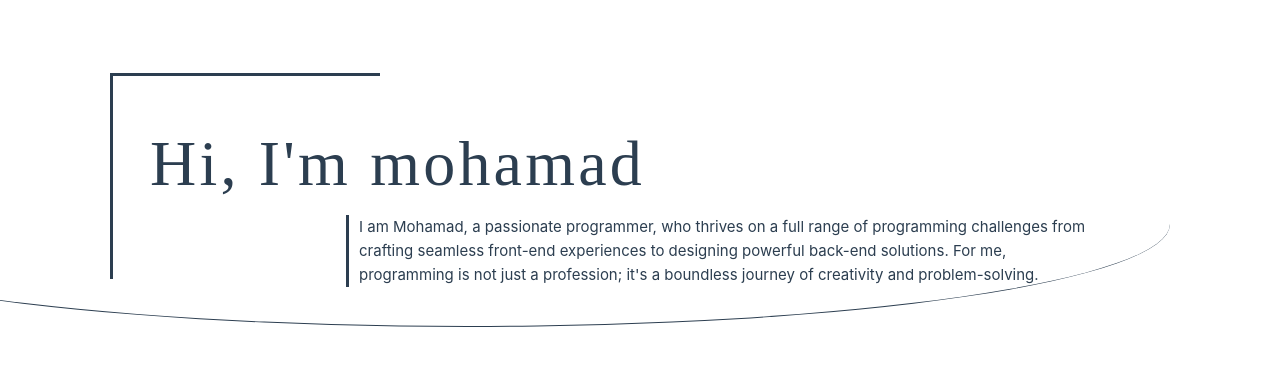
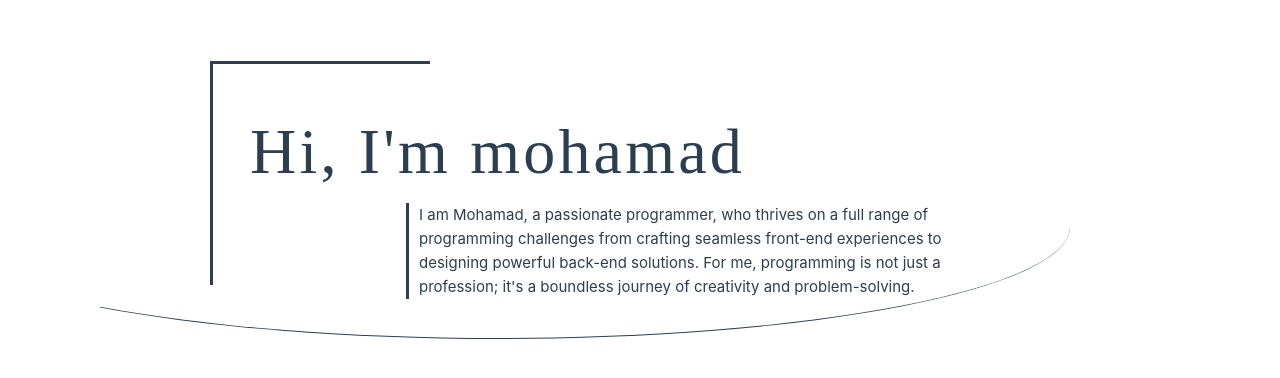
Before and after one commit to moSa963/mosa963.github.io, a Vue app: page / in a window 1280 px wide. Shown: the top 378 px of the page. Built offline with nearby package versions, Linux system fonts and the light colour scheme.

Commit message:
Add Background to HomeView

```diff
--- a/src/views/HomeView.vue
+++ b/src/views/HomeView.vue
@@ -1,14 +1,32 @@
 <script setup lang="ts">
 import AppHeader from '@/components/AppHeader.vue';
+import Background from '@/components/Background.vue';
+
 
 </script>
 
 <template>
-  <main>
-    <AppHeader title="Hi, I'm mohamad" info="I am Mohamad, a passionate programmer, who thrives on a full range of programming challenges from
+    <Background />
+    <main>
+        <AppHeader title="Hi, I'm mohamad" info="I am Mohamad, a passionate programmer, who thrives on a full range of programming challenges from
                     crafting seamless front-end experiences to designing powerful back-end solutions.
                     For me, programming is not just a profession; it's a boundless journey of creativity and
-                    problem-solving."/>
+                    problem-solving." />
 
-  </main>
+    </main>
 </template>
+
+
+<style scoped>
+main {
+    padding-left: 10px;
+    padding-right: 10px;
+}
+
+@media (min-width: 1080px) {
+    main {
+        padding-left: 100px;
+        padding-right: 100px;
+    }
+}
+</style>
```
